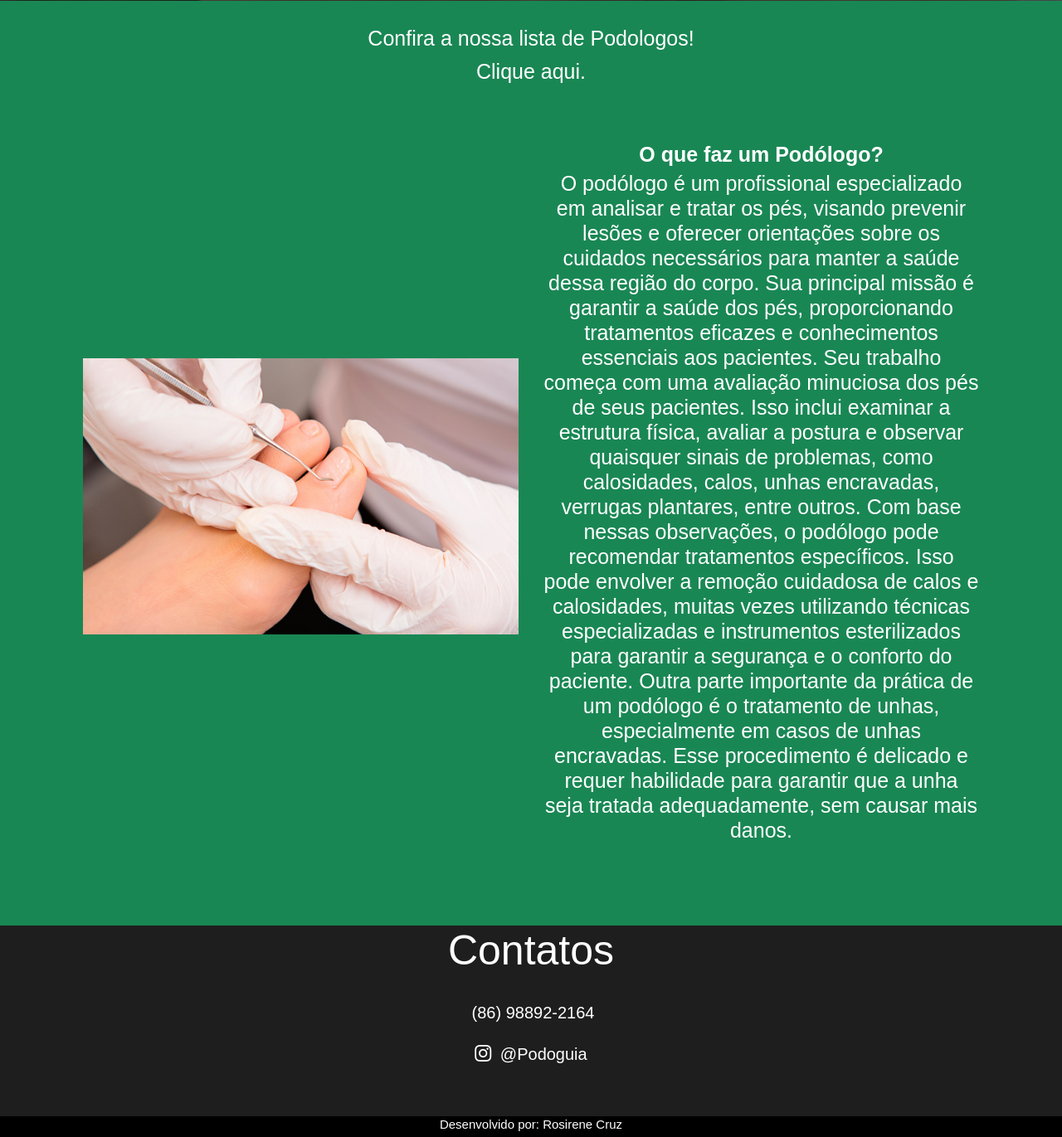
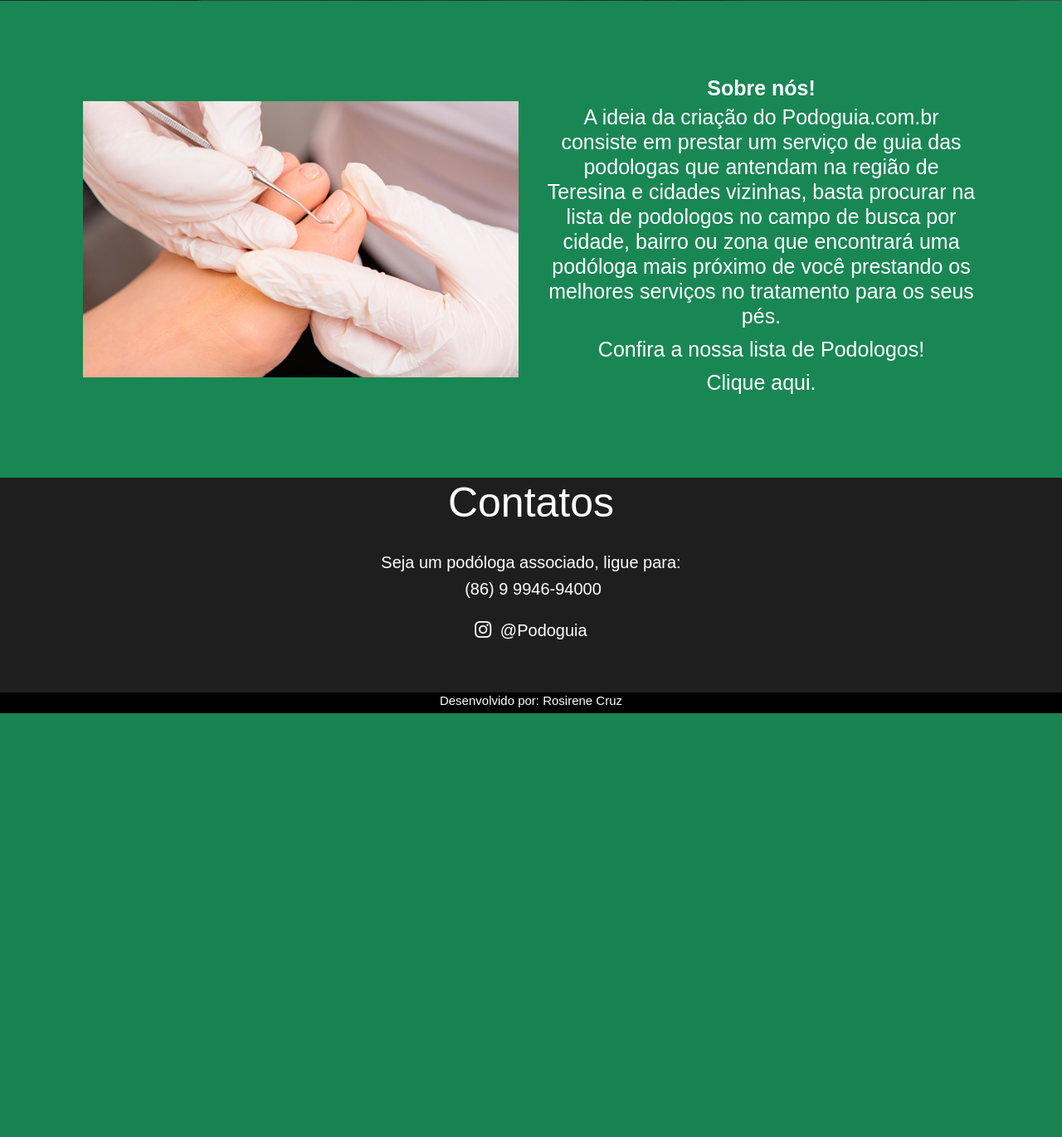
Before and after one commit to RosieGt/podoguia2, a Django app: page / in a window 1280 px wide. Shown: the part 907-2278 px from the top of the page at 83% size. After the commit the page ends 1767 px from the top, so only its background shows below. Run offline with Django 4.2, Linux system fonts and the light colour scheme.

Commit message:
Update home.html

```diff
--- a/templates/home.html
+++ b/templates/home.html
@@ -33,7 +33,7 @@
                 <a class="nav-link active" aria-current="page" href="{% url 'home' %}">Home</a>
               </li>
               <li class="display-6 nav-item">
-                <a class="nav-link" href="#sobrenos">Sobre</a>
+                <a class="nav-link" href="#sobrenos">Sobre nós</a>
               </li>
               <li class="display-6 nav-item">
                 <a class="nav-link" href="{% url 'listarpodog' %}">Podologos</a>
@@ -41,9 +41,7 @@
               <li class="display-6 nav-item">
                 <a class="nav-link" href="#contatos">Contato</a>
               </li>
-              <li class="display-6 nav-item">
-                <a class="nav-link" href="{% url 'admin:index' %}"><img href="{% url 'home' %}" src="{% static 'img/img/user.png' %}" title="acessar area do Admin" alt="Logo" width="30" height="30" class="d-inline-block align-text-top img-home"></a>
-              </li>
+
             </ul>
           </div>
         </div>
@@ -63,8 +61,7 @@
     </section>
 
     <div class="container-fluid p-5 bg-success text-white text-center" id="sobrenos">
-      <h1>Confira a nossa lista de Podologos!</h1>
-      <a href="{% url 'listarpodog' %}" class="btn text-white" ><h1>Clique aqui.</h1></a>
+
 
 
 
@@ -73,22 +70,13 @@
               <div class="row gx-4 gx-lg-5 align-items-center">
                   <div class="col-md-6"><img class="card-img-top mb-5 mb-md-0" src="{% static 'img/img/podologia2.jpg' %}" alt="..." /></div>
                   <div class="col-md-6">
-                      <h1 class="display-6 fw-bolder">O que faz um Podólogo?</h1>
+                       <h1 class="display-6 fw-bolder">Sobre nós!</h1>
 
-                      <p class="display-6 lead">O podólogo é um profissional especializado em analisar e tratar os pés, visando prevenir lesões e oferecer orientações sobre os cuidados necessários para manter a saúde dessa região do corpo. Sua principal missão é garantir a saúde dos pés, proporcionando tratamentos eficazes e conhecimentos essenciais aos pacientes.
-
-
-
-                        Seu trabalho começa com uma avaliação minuciosa dos pés de seus pacientes. Isso inclui examinar a estrutura física, avaliar a postura e observar quaisquer sinais de problemas, como calosidades, calos, unhas encravadas, verrugas plantares, entre outros.
-
-
-
-                        Com base nessas observações, o podólogo pode recomendar tratamentos específicos. Isso pode envolver a remoção cuidadosa de calos e calosidades, muitas vezes utilizando técnicas especializadas e instrumentos esterilizados para garantir a segurança e o conforto do paciente.
-
-
-
-                        Outra parte importante da prática de um podólogo é o tratamento de unhas, especialmente em casos de unhas encravadas. Esse procedimento é delicado e requer habilidade para garantir que a unha seja tratada adequadamente, sem causar mais danos.</p>
-
+                      <p class="display-6">A ideia da criação do Podoguia.com.br consiste em prestar um serviço de guia das podologas que antendam  na região de Teresina
+                        e cidades vizinhas, basta procurar na lista de podologos no campo de busca por cidade, bairro ou zona que encontrará uma podóloga mais próximo de
+                        você prestando os melhores serviços no tratamento para os seus pés.</p>
+                      <h1>Confira a nossa lista de Podologos!</h1>
+                      <a href="{% url 'listarpodog' %}" class="btn text-white" ><h1>Clique aqui.</h1></a>
                   </div>
               </div>
           </div>
@@ -105,8 +93,9 @@
         <h3>Contatos</h3>
         <div class="contatos-secao">
             <div>
+                <h2>Seja um podóloga associado, ligue para:</h2>
                 <i class="fas fa-phone"></i>
-                <span>(86) 98892-2164</span>
+                <span>(86) 9 9946-94000</span>
             </div>
             <div>
                 <i class="bi bi-instagram"></i>
```
